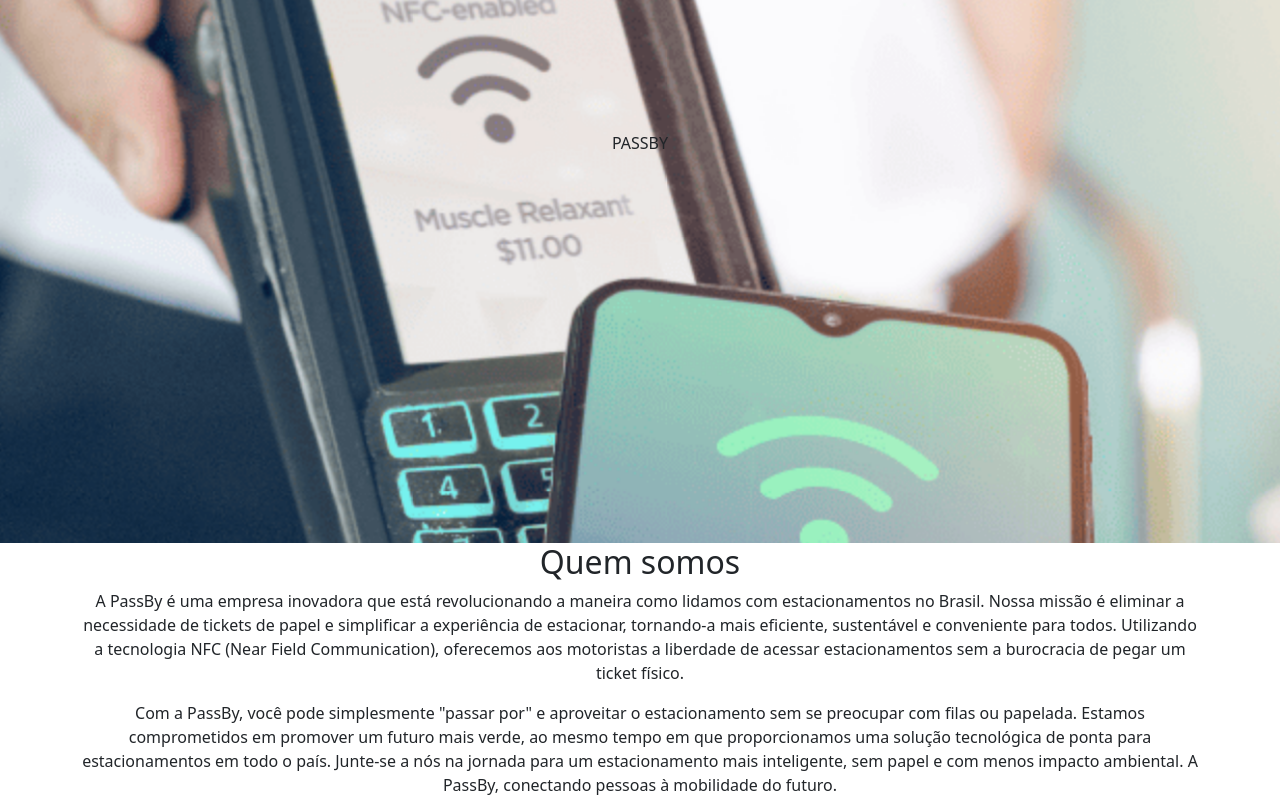
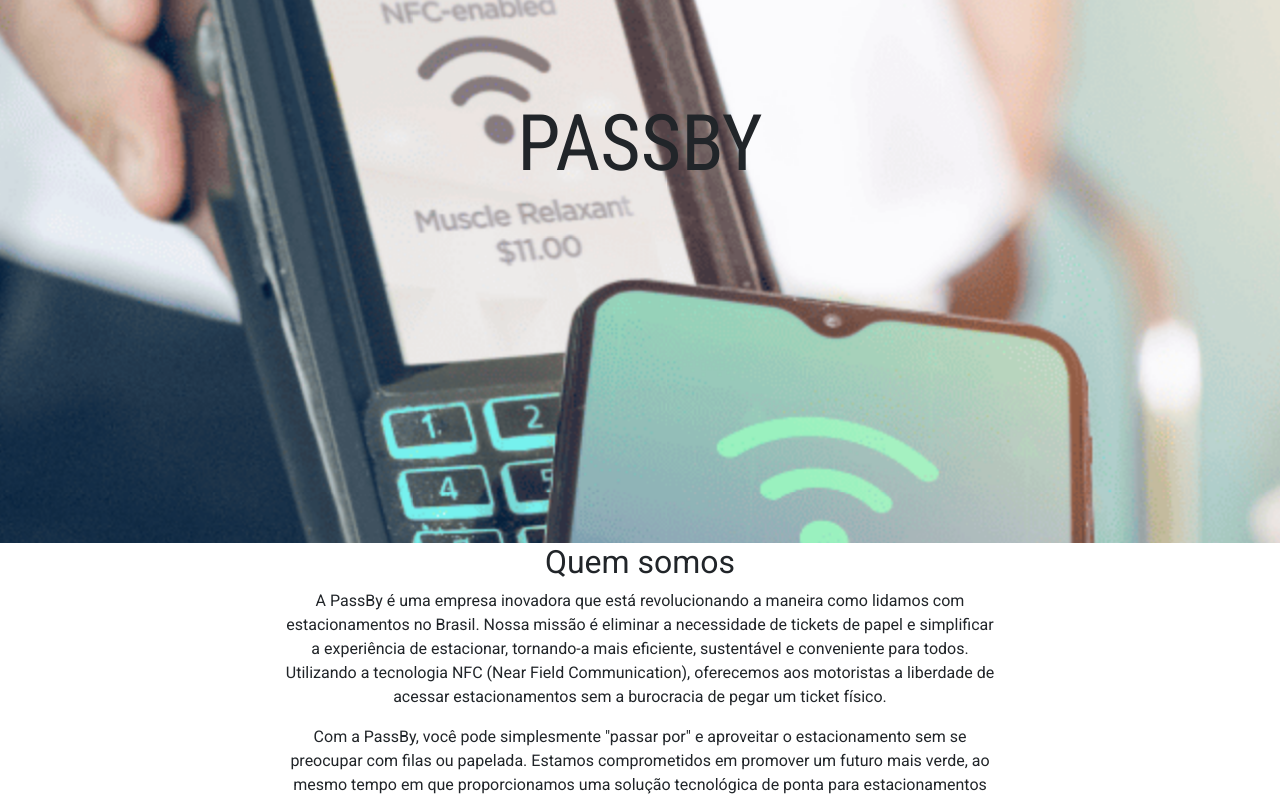
Before and after one commit to AGuariente/PASSBY-REACT, a React (Vite) app: page / in a window 1280 px wide. Shown: the part 340-1140 px from the top of the page. Built offline with nearby package versions, Linux system fonts and the light colour scheme.

Commit message:
Mudança CSS home

```diff
--- a/src/pages/home.css
+++ b/src/pages/home.css
@@ -1,3 +1,5 @@
+@import url('https://fonts.googleapis.com/css2?family=Roboto&family=Roboto+Condensed&display=swap');
+
 * {
     margin: 0;
     padding: 0;
@@ -9,11 +11,23 @@
     height: 100vh;
 }
 
-.text-content{
+.text-content {
     position: absolute;
     top: 50%;
     left: 50%;
     padding: 5px 15px;
     transform: translate(-50%, -50%);
-    background: ;
+    font-family: 'Roboto Condensed', sans-serif;
+    font-size: 78px;
 }
+
+.container {
+    width: 100%;
+    max-width: 760px;
+    margin: 0 auto;
+    padding: 0 20px;
+    font-family: "Roboto", sans-serif;
+    display: flex;
+    flex-direction: column;
+    align-items: center;
+}
```
